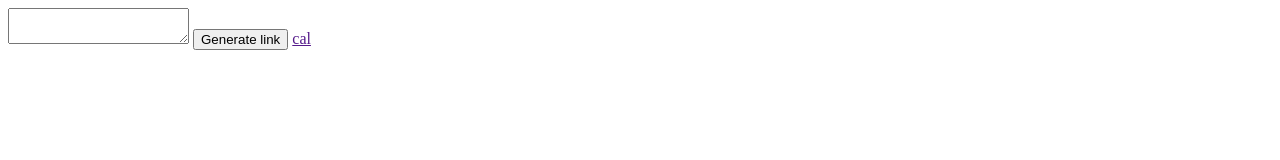
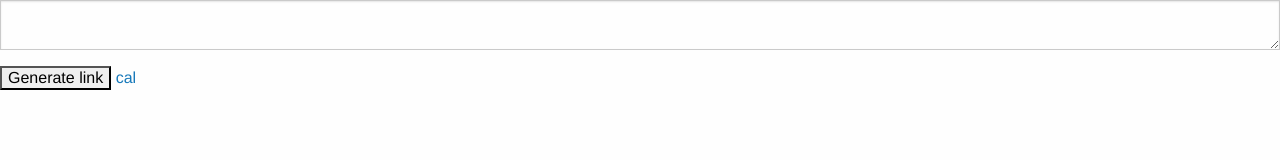
Before and after one commit to geymed/add-g-ical, a plain HTML site: page index.html in a window 1280 px wide. Drawn offline with nearby package versions, Linux system fonts and the light colour scheme.

Commit message:
foundation css

```diff
--- a/index.html
+++ b/index.html
@@ -2,6 +2,7 @@
 <head>
 <title>Generate import calendar link</title>
 <script src="//code.jquery.com/jquery-2.1.0.min.js"> </script>
+<link rel="stylesheet" href="css/foundation.css">
 </head>
 <body>
 <div>
```
